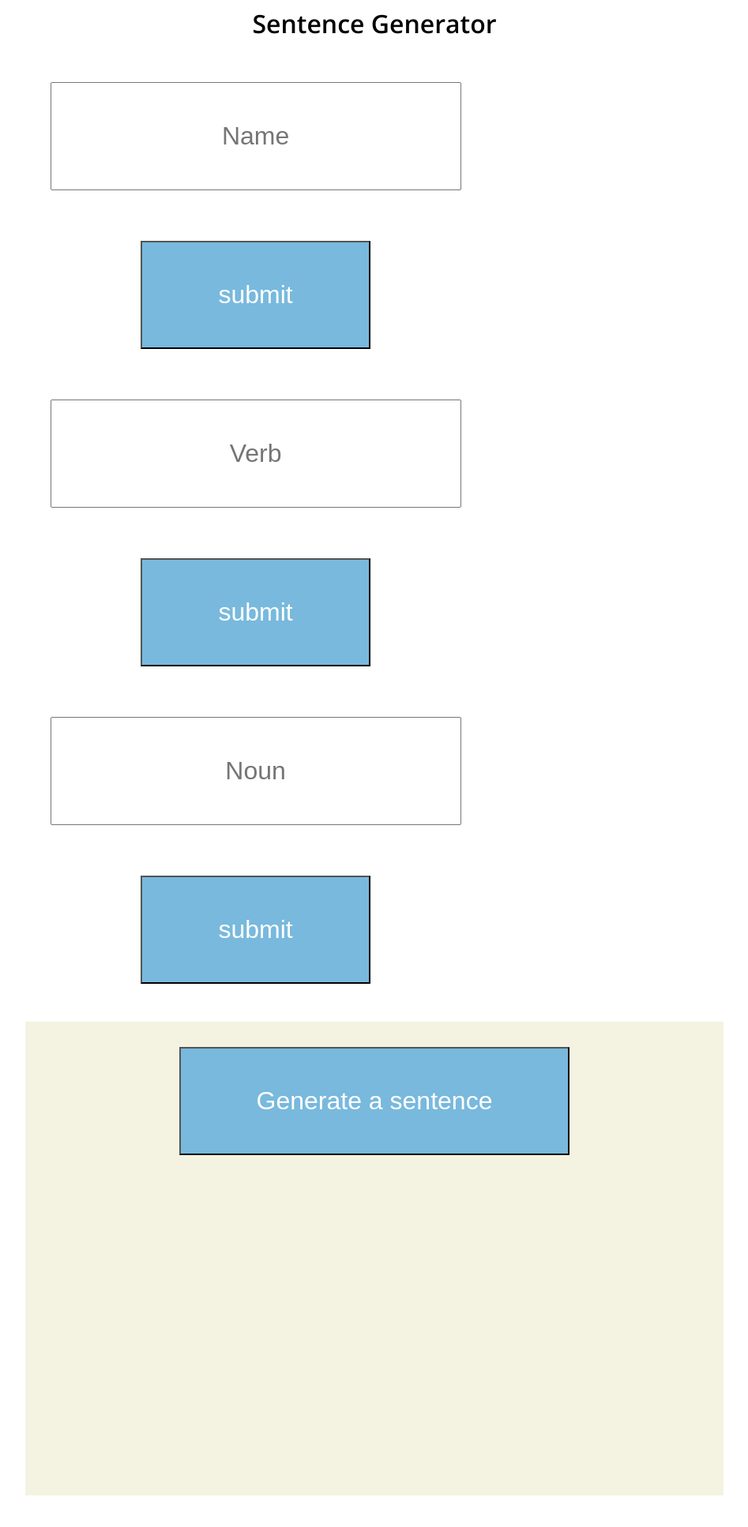
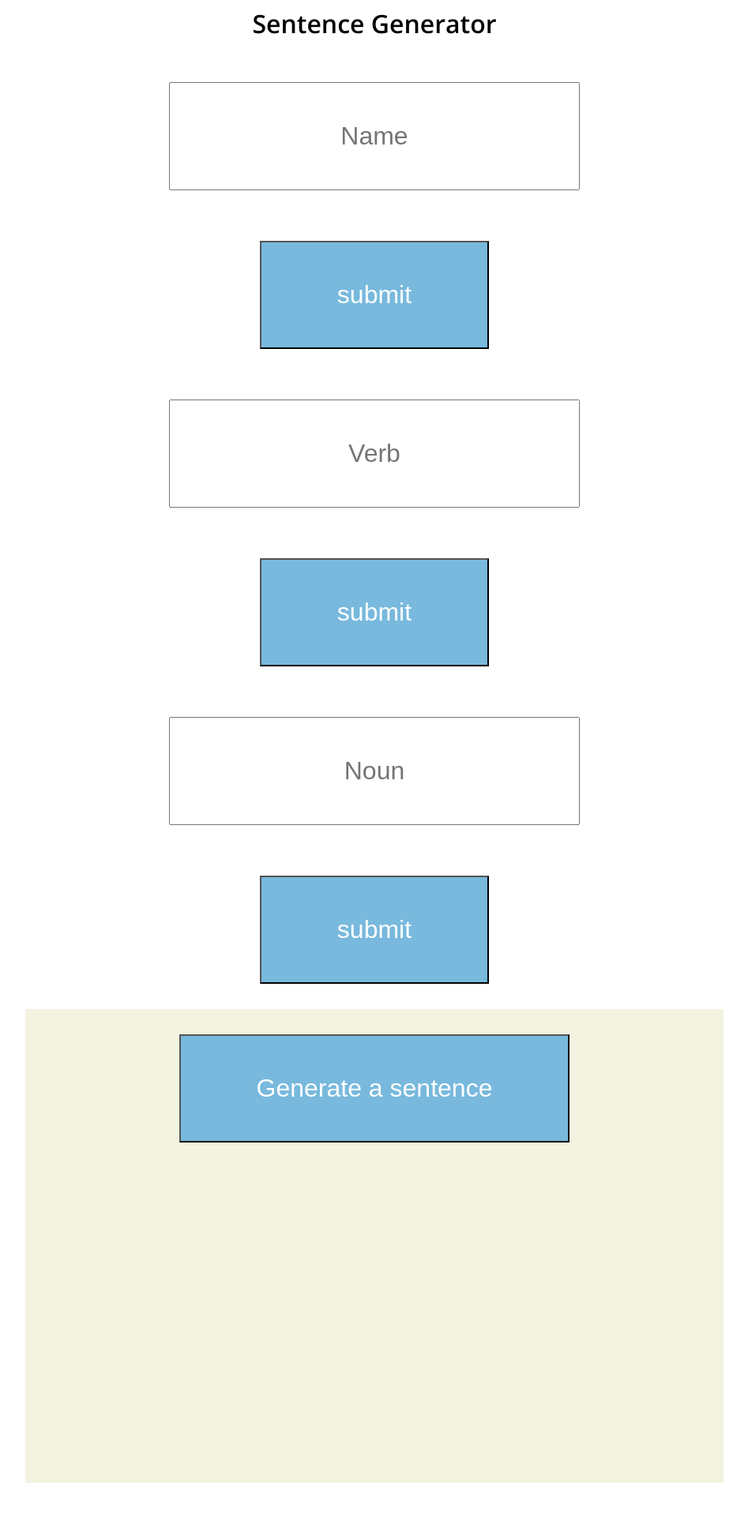
Before and after one commit to forceapple/img-links, a PHP site: page /main.php in a window 1280 px wide. Shown: the top 1934 px of the page at 79% size, without its empty margins (166-1113 px from the left). After the commit the page ends 1878 px from the top, so only its background shows below. Run offline with PHP 8.4, Linux system fonts and the light colour scheme.

Commit message:
should look perfect full screen or not

```diff
--- a/view/main.php
+++ b/view/main.php
@@ -43,8 +43,9 @@ h1 {
 	text-align: center;
 	}
 form {
-	 display: inline-block;
     text-align: center;
+	margin: auto;
+	width: 600px;
 	}
 
 #random-text-box {
```
